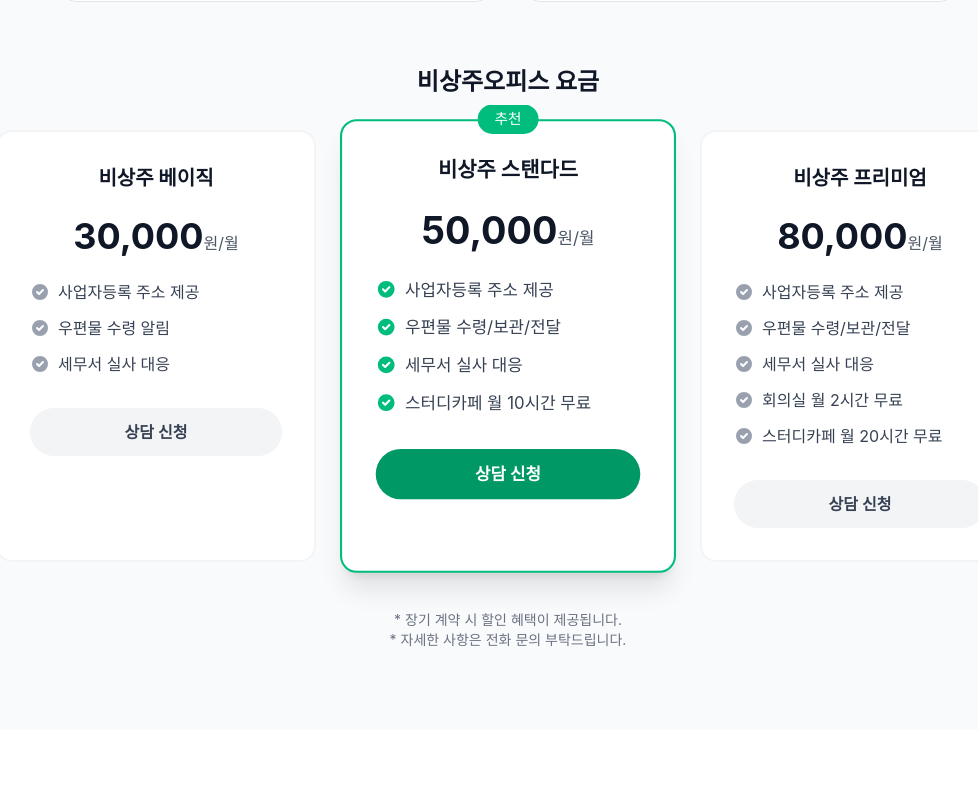
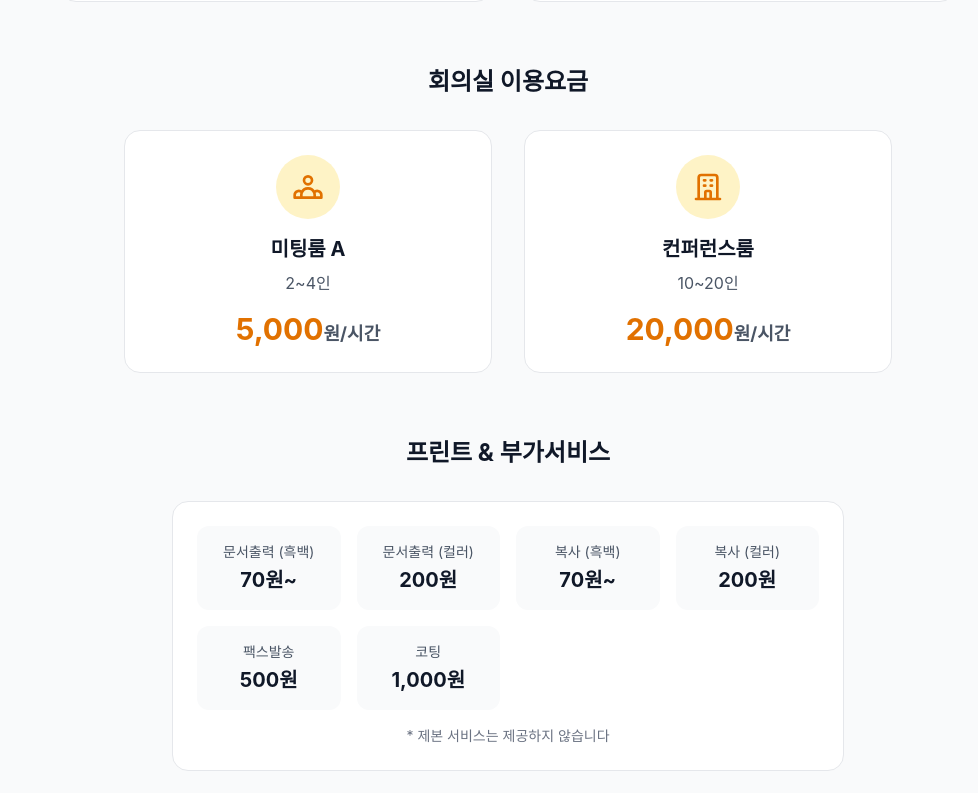
Before and after one commit to saharapaik/oasis, a Next.js app: page / in a window 1280 px wide. Shown: the part 4987-5780 px from the top of the page, without its empty margins (132-1110 px from the left). Built offline with nearby package versions, Linux system fonts and the light colour scheme; a web font is replaced by a local one.

Commit message:
Add meeting room and print service pricing

```diff
--- a/src/components/PricingSection.tsx
+++ b/src/components/PricingSection.tsx
@@ -135,6 +135,74 @@ export default function PricingSection() {
           </div>
         </div>
 
+        {/* 회의실 요금 */}
+        <div className="mb-16">
+          <h3 className="text-2xl font-bold text-gray-900 mb-8 text-center">
+            회의실 이용요금
+          </h3>
+
+          <div className="grid md:grid-cols-2 gap-8 max-w-3xl mx-auto">
+            <div className="bg-white rounded-2xl p-6 border border-gray-200 text-center">
+              <div className="w-16 h-16 bg-amber-100 rounded-full flex items-center justify-center mx-auto mb-4">
+                <svg className="w-8 h-8 text-amber-600" fill="none" stroke="currentColor" viewBox="0 0 24 24">
+                  <path strokeLinecap="round" strokeLinejoin="round" strokeWidth={2} d="M17 20h5v-2a3 3 0 00-5.356-1.857M17 20H7m10 0v-2c0-.656-.126-1.283-.356-1.857M7 20H2v-2a3 3 0 015.356-1.857M7 20v-2c0-.656.126-1.283.356-1.857m0 0a5.002 5.002 0 019.288 0M15 7a3 3 0 11-6 0 3 3 0 016 0z" />
+                </svg>
+              </div>
+              <h4 className="text-xl font-bold text-gray-900 mb-2">미팅룸 A</h4>
+              <p className="text-gray-600 mb-4">2~4인</p>
+              <div className="text-3xl font-bold text-amber-600">5,000<span className="text-lg text-gray-600">원/시간</span></div>
+            </div>
+
+            <div className="bg-white rounded-2xl p-6 border border-gray-200 text-center">
+              <div className="w-16 h-16 bg-amber-100 rounded-full flex items-center justify-center mx-auto mb-4">
+                <svg className="w-8 h-8 text-amber-600" fill="none" stroke="currentColor" viewBox="0 0 24 24">
+                  <path strokeLinecap="round" strokeLinejoin="round" strokeWidth={2} d="M19 21V5a2 2 0 00-2-2H7a2 2 0 00-2 2v16m14 0h2m-2 0h-5m-9 0H3m2 0h5M9 7h1m-1 4h1m4-4h1m-1 4h1m-5 10v-5a1 1 0 011-1h2a1 1 0 011 1v5m-4 0h4" />
+                </svg>
+              </div>
+              <h4 className="text-xl font-bold text-gray-900 mb-2">컨퍼런스룸</h4>
+              <p className="text-gray-600 mb-4">10~20인</p>
+              <div className="text-3xl font-bold text-amber-600">20,000<span className="text-lg text-gray-600">원/시간</span></div>
+            </div>
+          </div>
+        </div>
+
+        {/* 프린트/복사 서비스 */}
+        <div className="mb-16">
+          <h3 className="text-2xl font-bold text-gray-900 mb-8 text-center">
+            프린트 & 부가서비스
+          </h3>
+
+          <div className="bg-white rounded-2xl p-6 border border-gray-200 max-w-2xl mx-auto">
+            <div className="grid grid-cols-2 md:grid-cols-4 gap-4">
+              <div className="text-center p-4 bg-gray-50 rounded-xl">
+                <p className="text-gray-600 text-sm mb-1">문서출력 (흑백)</p>
+                <p className="text-xl font-bold text-gray-900">70원~</p>
+              </div>
+              <div className="text-center p-4 bg-gray-50 rounded-xl">
+                <p className="text-gray-600 text-sm mb-1">문서출력 (컬러)</p>
+                <p className="text-xl font-bold text-gray-900">200원</p>
+              </div>
+              <div className="text-center p-4 bg-gray-50 rounded-xl">
+                <p className="text-gray-600 text-sm mb-1">복사 (흑백)</p>
+                <p className="text-xl font-bold text-gray-900">70원~</p>
+              </div>
+              <div className="text-center p-4 bg-gray-50 rounded-xl">
+                <p className="text-gray-600 text-sm mb-1">복사 (컬러)</p>
+                <p className="text-xl font-bold text-gray-900">200원</p>
+              </div>
+              <div className="text-center p-4 bg-gray-50 rounded-xl">
+                <p className="text-gray-600 text-sm mb-1">팩스발송</p>
+                <p className="text-xl font-bold text-gray-900">500원</p>
+              </div>
+              <div className="text-center p-4 bg-gray-50 rounded-xl">
+                <p className="text-gray-600 text-sm mb-1">코팅</p>
+                <p className="text-xl font-bold text-gray-900">1,000원</p>
+              </div>
+            </div>
+            <p className="mt-4 text-sm text-gray-500 text-center">* 제본 서비스는 제공하지 않습니다</p>
+          </div>
+        </div>
+
         {/* 비상주오피스 요금 */}
         <div>
           <h3 className="text-2xl font-bold text-gray-900 mb-8 text-center">
```
